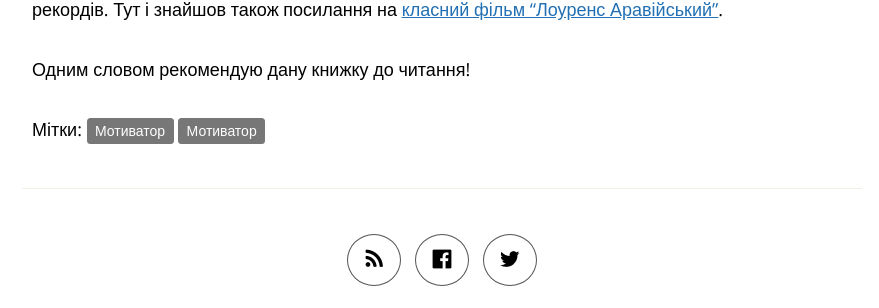
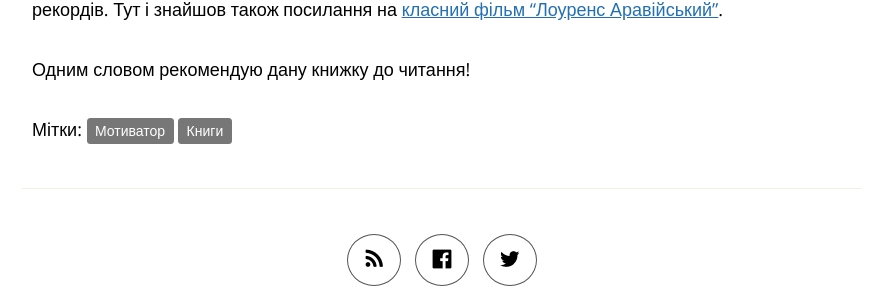
Before and after one commit to gvizdyk/gvizdyk.github.io, a Jekyll site: the page built from _posts/2016-07-29-yak-ce-losing-my-virginity.markdown, in a window 1280 px wide. Shown: the part 801-1109 px from the top of the page, without its empty margins (198-1077 px from the left). Built offline with Jekyll 4.4.1, drawn with Linux system fonts in a browser that asks for light colours.

Commit message:
Update tags.yml

```diff
--- a/_data/tags.yml
+++ b/_data/tags.yml
@@ -84,3 +84,6 @@
 
 - slug: motyvator
   name: Мотиватор
+
+- slug: books
+  name: Книги
```
